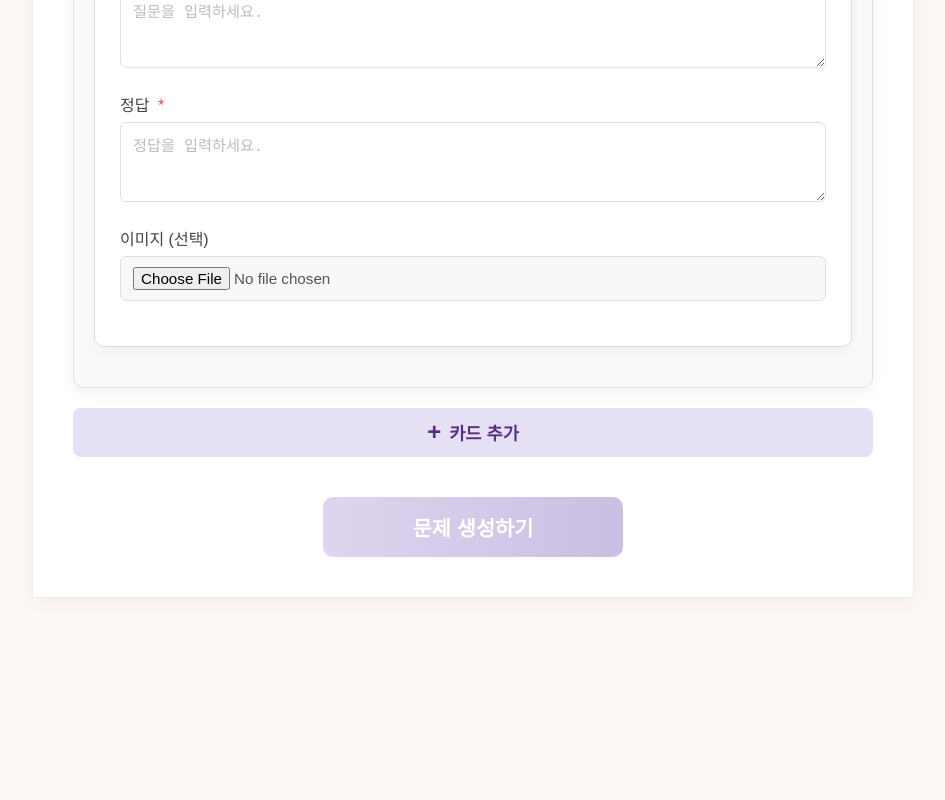
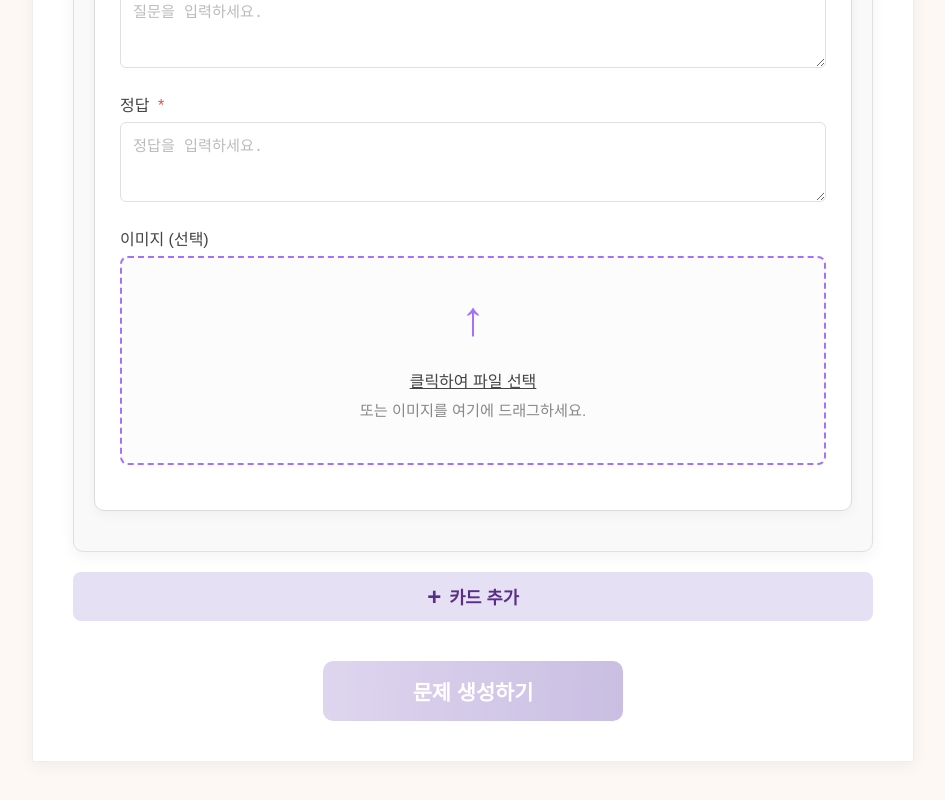
Before and after one commit to suhyun113/Mogwi, a Vue app in the folder frontend/: page /create in a window 1280 px wide. Shown: the part 1098-1898 px from the top of the page, without its empty margins (167-1112 px from the left). Before the commit the page ends 1756 px from the top, so only its background shows below. Built offline with nearby package versions, Linux system fonts and the light colour scheme; no server answers; sample sign-in values are in the browser's storage.

Commit message:
Feat (frontend): edit 아이콘 추가 및 이미지 업로드 UI 수정

```diff
--- a/frontend/src/components/Create/CardInput.vue
+++ b/frontend/src/components/Create/CardInput.vue
@@ -27,21 +27,45 @@
       ></textarea>
     </div>
     <div class="form-group">
-      <label :for="`image-${card.id}`">이미지 (선택)</label>
+      <label>이미지 (선택)</label>
+      <div
+        class="image-upload-area"
+        :class="{ 'has-image': card.image_url, 'drag-over': isDragging }"
+        @dragover.prevent="handleDragOver"
+        @dragleave="handleDragLeave"
+        @drop.prevent="handleDrop"
+      >
         <input
           type="file"
-        :id="`image-${card.id}`"
+          :id="`image-input-${card.id}`"
           @change="handleImageFileChange"
           accept="image/*"
-        class="form-input-file"
+          ref="fileInput"
+          hidden
         />
-      <button v-if="card.image_url" @click="clearImage" class="clear-image-btn">
-        이미지 제거
-      </button>
-
-      <div v-if="card.image_url" class="image-preview">
+        <div v-if="!card.image_url" class="upload-placeholder">
+          <span class="icon-upload" aria-hidden="true">&#x2191;</span>
+          <p>
+            <label :for="`image-input-${card.id}`" class="upload-label">
+              클릭하여 파일 선택
+            </label>
+            또는 이미지를 여기에 드래그하세요.
+          </p>
+        </div>
+        <div v-else class="image-preview-wrapper">
           <img :src="card.image_url" alt="Image Preview" class="preview-img" @error="handleImageError"/>
           <p v-if="imageLoadError" class="image-error-msg">이미지를 불러올 수 없습니다. 파일 형식을 확인하거나 다른 이미지를 시도해주세요.</p>
+          <div class="image-actions">
+            <button @click="clearImage" class="action-btn clear-image-btn" title="이미지 제거">
+              <img src="@/assets/icons/delete.png" alt="Delete" class="btn-icon" />
+              <span>제거</span>
+            </button>
+            <label :for="`image-input-${card.id}`" class="action-btn change-image-btn" title="이미지 변경">
+              <img src="@/assets/icons/edit.png" alt="Change" class="btn-icon" />
+              <span> 변경</span>
+            </label>
+          </div>
+        </div>
       </div>
     </div>
   </div>
@@ -52,41 +76,71 @@ import { ref, watch } from 'vue';
 
 export default {
   props: {
-    card: Object, // card should now also accept a local file preview URL or the final remote URL
+    card: Object,
     index: Number,
   },
   emits: [
     'update:question',
     'update:answer',
-    'update:image_url', // This will now receive a Data URL for preview, or null for clear
-    'update:image_file', // NEW: Emit the File object for actual upload
+    'update:image_url',
+    'update:image_file',
     'remove-card',
   ],
   setup(props, { emit }) {
     const imageLoadError = ref(false);
+    const isDragging = ref(false); // For drag and drop visual feedback
+    const fileInput = ref(null); // Reference to the hidden file input
 
-    const handleImageFileChange = (event) => {
-      const file = event.target.files[0];
-      if (file) {
-        // Read file for immediate local preview (Data URL)
+    const processFile = (file) => {
+      if (file && file.type.startsWith('image/')) {
         const reader = new FileReader();
         reader.onload = (e) => {
-          emit('update:image_url', e.target.result); // For immediate preview
-          imageLoadError.value = false; // Reset error on new file selection
+          emit('update:image_url', e.target.result);
+          imageLoadError.value = false;
         };
         reader.onerror = () => {
           imageLoadError.value = true;
-          emit('update:image_url', null); // Clear URL on error
-          emit('update:image_file', null); // Clear file on error
+          emit('update:image_url', null);
+          emit('update:image_file', null);
         };
         reader.readAsDataURL(file);
 
-        // Emit the File object to the parent for actual upload later
         emit('update:image_file', file);
+      } else if (file) {
+        imageLoadError.value = true;
+        alert('이미지 파일만 업로드할 수 있습니다.');
+        emit('update:image_url', null);
+        emit('update:image_file', null);
+        if (fileInput.value) {
+          fileInput.value.value = '';
+        }
       } else {
-        emit('update:image_url', null); // Clear preview
-        emit('update:image_file', null); // Clear file
-        imageLoadError.value = false; // Reset error
+        emit('update:image_url', null);
+        emit('update:image_file', null);
+        imageLoadError.value = false;
+        if (fileInput.value) {
+          fileInput.value.value = '';
+        }
+      }
+    };
+
+    const handleImageFileChange = (event) => {
+      processFile(event.target.files[0]);
+    };
+
+    const handleDragOver = () => {
+      isDragging.value = true;
+    };
+
+    const handleDragLeave = () => {
+      isDragging.value = false;
+    };
+
+    const handleDrop = (event) => {
+      isDragging.value = false;
+      const files = event.dataTransfer.files;
+      if (files.length > 0) {
+        processFile(files[0]);
       }
     };
 
@@ -95,20 +149,15 @@ export default {
     };
 
     const clearImage = () => {
-      // Clear the displayed image and the internal file reference
       emit('update:image_url', null);
       emit('update:image_file', null);
       imageLoadError.value = false;
-      // Optionally, clear the file input visually
-      const fileInput = document.getElementById(`image-${props.card.id}`);
-      if (fileInput) {
-        fileInput.value = '';
+      if (fileInput.value) {
+        fileInput.value.value = '';
       }
     };
 
-    // Reset imageLoadError when the card's image_url prop changes from parent
     watch(() => props.card.image_url, (newUrl) => {
-      // Only reset if a new non-null URL is provided, indicating a successful upload from parent
       if (newUrl && imageLoadError.value) {
         imageLoadError.value = false;
       }
@@ -116,7 +165,12 @@ export default {
 
     return {
       imageLoadError,
+      isDragging,
+      fileInput,
       handleImageFileChange,
+      handleDragOver,
+      handleDragLeave,
+      handleDrop,
       handleImageError,
       clearImage,
     };
@@ -125,7 +179,7 @@ export default {
 </script>
 
 <style scoped>
-/* 기존 스타일 유지 */
+/* Existing styles */
 .card-input-container {
   background-color: #ffffff;
   border: 1px solid #dcdcdc;
@@ -193,26 +247,6 @@ export default {
   margin-left: 4px;
 }
 
-.form-input-file { /* New style for file input */
-  width: 100%;
-  padding: 10px 12px;
-  border: 1px solid #e0e0e0;
-  border-radius: 6px;
-  font-size: 0.95rem;
-  color: #555;
-  box-sizing: border-box;
-  transition: border-color 0.3s, box-shadow 0.3s;
-  background-color: #f8f8f8;
-  cursor: pointer;
-}
-
-.form-input-file:focus {
-  border-color: #a471ff;
-  box-shadow: 0 0 0 3px rgba(164, 113, 255, 0.15);
-  outline: none;
-}
-
-
 .form-input, .form-textarea {
   width: 100%;
   padding: 10px 12px;
@@ -239,20 +273,75 @@ export default {
   resize: vertical;
 }
 
-.image-preview {
-  margin-top: 15px;
-  text-align: center;
-  border: 1px dashed #ccc;
-  padding: 10px;
+/* --- NEW/MODIFIED STYLES FOR IMAGE UPLOAD UI --- */
+
+.image-upload-area {
+  border: 2px dashed #a471ff; /* Primary color dashed border */
   border-radius: 8px;
   background-color: #fcfcfc;
+  padding: 25px;
+  text-align: center;
+  cursor: pointer;
+  transition: border-color 0.3s, background-color 0.3s;
+  display: flex;
+  flex-direction: column;
+  justify-content: center;
+  align-items: center;
+  min-height: 120px; /* Minimum height for the drop area */
+  position: relative; /* For absolute positioning of actions */
+}
+
+.image-upload-area:hover,
+.image-upload-area.drag-over {
+  border-color: #6a3e9c; /* Darker on hover/drag */
+  background-color: #f0eafc; /* Lighter background on hover/drag */
+}
+
+.image-upload-area.has-image {
+  border: 1px solid #e0e0e0; /* Solid border when image is present */
+  padding: 10px; /* Less padding when image is present */
+  min-height: unset; /* Let image content define height */
+}
+
+.upload-placeholder {
+  color: #888;
+  font-size: 0.95rem;
+  line-height: 1.5;
+}
+
+.icon-upload {
+  font-size: 3rem; /* 아이콘 크기 키우기 */
+  color: #a471ff; /* 업로드 아이콘 색상 */
+  margin-bottom: 10px;
+  display: block; /* 블록 요소로 만들어 margin-bottom 적용 */
+  font-weight: 300; /* 얇은 폰트 웨이트로 가벼운 느낌 */
+}
+
+.upload-label {
+  color: #6a3e9c; /* Primary color for clickable text */
+  font-weight: 600;
+  cursor: pointer;
+  text-decoration: underline;
+  transition: color 0.2s;
+}
+
+.upload-label:hover {
+  color: #a471ff; /* Lighter primary color on hover */
+}
+
+.image-preview-wrapper {
+  position: relative;
+  width: 100%;
+  display: flex;
+  flex-direction: column;
+  align-items: center;
 }
 
 .preview-img {
   max-width: 100%;
   height: auto;
   border-radius: 5px;
-  max-height: 200px;
+  max-height: 200px; /* Limit preview height */
   object-fit: contain;
   border: 1px solid #eee;
 }
@@ -263,19 +352,72 @@ export default {
   margin-top: 10px;
 }
 
-.clear-image-btn {
-  background-color: #f4e8f9;
-  color: #5a2e87;
-  border: 1px solid #a471ff;
-  padding: 8px 15px;
+.image-actions {
+  display: flex;
+  gap: 10px;
+  margin-top: 15px;
+  width: 40%; /* Further reduce container width from 60% to 40% */
+  justify-content: center;
+  margin-left: auto;
+  margin-right: auto;
+}
+
+/* Common style for action buttons */
+.action-btn {
+  display: flex;
+  align-items: center;
+  justify-content: center;
+  padding: 8px 12px;
   border-radius: 5px;
   font-size: 0.9rem;
   cursor: pointer;
-  margin-top: 10px;
-  transition: background-color 0.2s;
+  transition: background-color 0.2s, transform 0.2s;
+  border: none;
+  color: #333;
+  font-weight: 500;
+  gap: 8px; /* Set gap to 8px for spacing between icon and text */
+  flex-grow: 1;
+  height: 36px; /* Fixed height for consistent button size */
+  box-sizing: border-box; /* Include padding and border in the element's total width and height */
+  max-width: 90px; /* Limit button width as previously requested */
+}
+
+.action-btn .btn-icon {
+  width: 18px; /* Icon size */
+  height: 18px;
+  vertical-align: middle;
+}
+
+/* Specific styles for clear and change buttons with softer colors */
+.clear-image-btn {
+  background-color: #ffe0e0;
+  color: #c0392b;
+  border: 1px solid #ffc8c8;
+  height: 36px; /* Ensure height consistency */
+  gap: 5px; /* Reduce gap specifically for clear button */
 }
 
 .clear-image-btn:hover {
-  background-color: #e6d7f0;
+  background-color: #ffcccc;
+  transform: translateY(-1px);
+  box-shadow: 0 2px 5px rgba(0,0,0,0.05);
+}
+
+.change-image-btn {
+  background-color: #e0e6ff;
+  color: #4a5c9e;
+  border: 1px solid #c8d3ff;
+  height: 36px; /* Ensure height consistency */
+}
+
+.change-image-btn:hover {
+  background-color: #ccd6ff;
+  transform: translateY(-1px);
+  box-shadow: 0 2px 5px rgba(0,0,0,0.05);
+}
+
+/* Remove default file input appearance */
+.form-input-file {
+  display: none;
 }
 </style>
```
Lines whose indentation alone changed are shown as unchanged.
